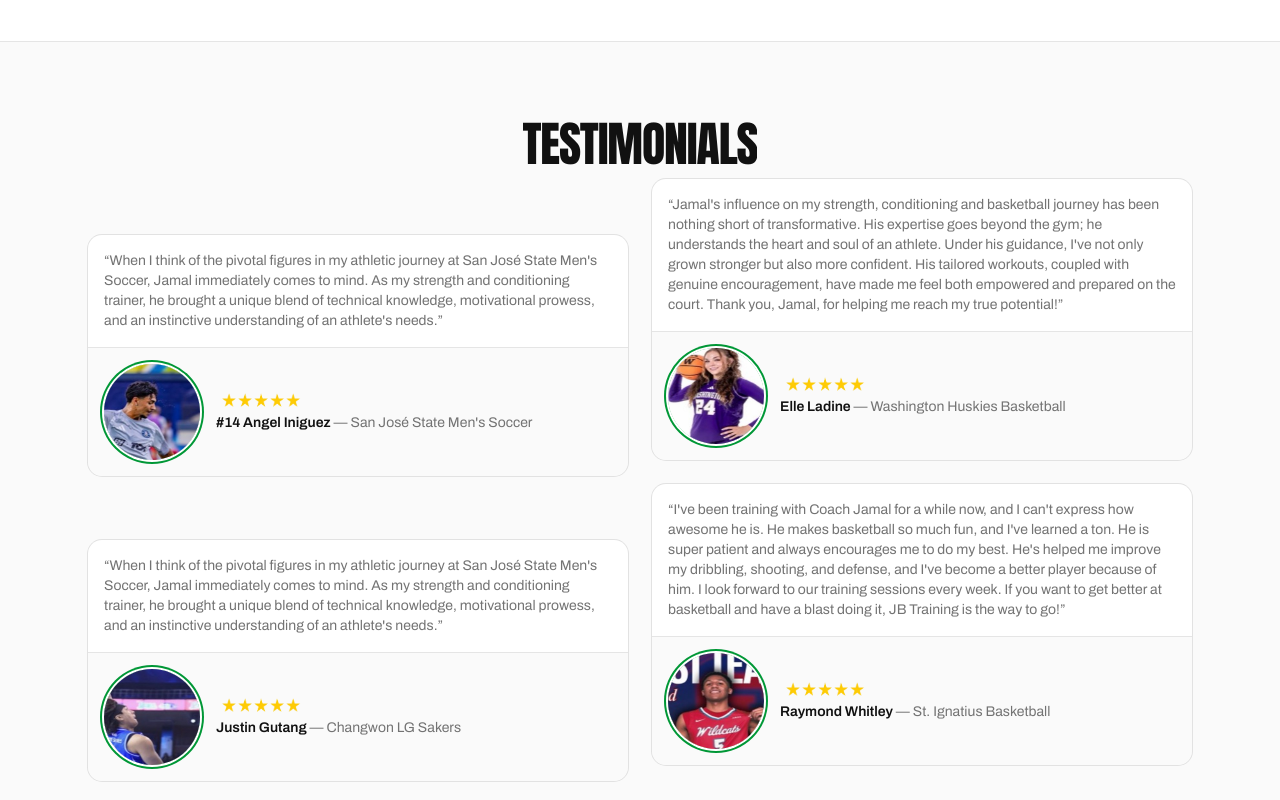
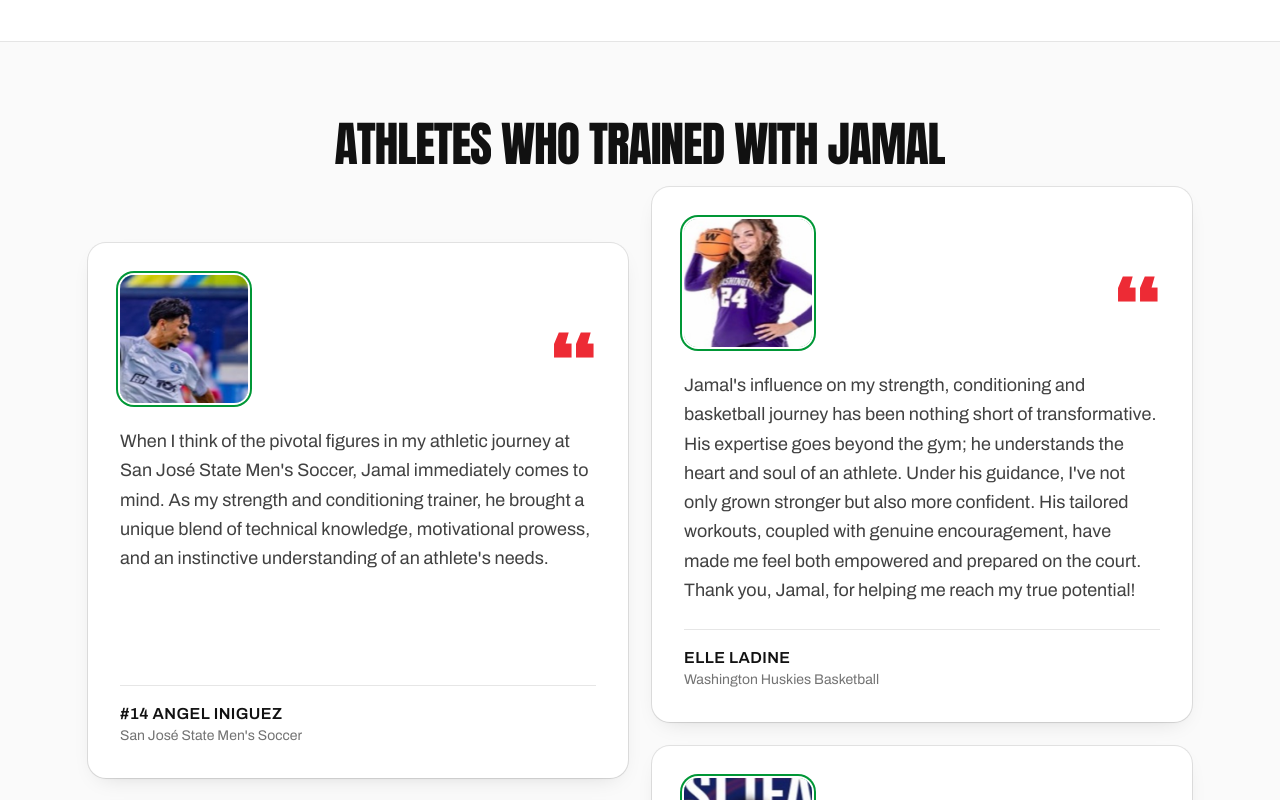
Before and after one commit to arihantchoudhary/jbtraining, a Next.js app in the folder apps/web/: page / in a window 1280 px wide. Shown: the part 4200-5000 px from the top of the page. Built offline with nearby package versions, Linux system fonts and the light colour scheme; no server answers.

Commit message:
style(design): FINDING-002 — testimonials as photo-forward cards, drop star strip
Co-Authored-By: Claude Opus 5.5 <noreply@anthropic.com>

```diff
--- a/apps/web/src/components/site/testimonials.tsx
+++ b/apps/web/src/components/site/testimonials.tsx
@@ -1,5 +1,4 @@
 import Image from "next/image";
-import { Card, CardContent, CardFooter } from "@/components/ui/card";
 import { Reveal } from "@/components/site/reveal";
 import { testimonials } from "@/lib/site-content";
 
@@ -7,45 +6,41 @@ export function Testimonials() {
   return (
     <section className="border-y bg-zinc-50 dark:bg-zinc-950">
       <div className="mx-auto max-w-6xl px-6 py-20">
-        <h2 data-split="scroll" className="text-center font-display text-4xl leading-[0.95] tracking-tight uppercase sm:text-5xl">
-          Testimonials
+        <h2 data-split="scroll" className="text-center font-display text-4xl leading-[0.95] tracking-tight text-balance uppercase sm:text-5xl">
+          Athletes who trained with Jamal
         </h2>
-        <div className="mt-10 grid gap-6 sm:grid-cols-2">
+        <ul className="mt-12 grid gap-6 sm:grid-cols-2">
           {testimonials.map((t, i) => (
-            <div key={t.name} data-parallax={i % 2 ? 28 : -28}>
-            <Reveal delay={i * 60}>
-              <Card>
-                <CardContent>
-                  <p className="text-muted-foreground">&ldquo;{t.quote}&rdquo;</p>
-                </CardContent>
-                <CardFooter className="items-center gap-4">
-                  <Image
-                    src={t.photo}
-                    alt={t.name}
-                    width={96}
-                    height={96}
-                    className="size-20 shrink-0 rounded-full object-cover ring-2 ring-brand-green ring-offset-2 ring-offset-card sm:size-24"
-                  />
-                  <div>
+            <li key={t.name} data-parallax={i % 2 ? 28 : -28}>
+              <Reveal delay={i * 80} className="h-full">
+                <figure className="flex h-full flex-col rounded-2xl bg-background p-6 shadow-[0_1px_2px_rgb(0_0_0/0.04),0_8px_24px_-12px_rgb(0_0_0/0.18)] ring-1 ring-foreground/10 sm:p-8">
+                  <div className="flex items-end justify-between gap-4">
+                    {/* Source photos are 300px; 128px keeps them sharp on 2x screens. */}
                     <Image
-                      src="/images/stars.webp"
-                      alt="5 stars"
-                      width={90}
-                      height={17}
+                      src={t.photo}
+                      alt={t.name}
+                      width={128}
+                      height={128}
+                      quality={90}
+                      sizes="128px"
+                      className="size-28 rounded-xl object-cover ring-2 ring-brand-green ring-offset-2 ring-offset-background sm:size-32"
                     />
-                    <p className="mt-1 text-sm font-semibold">
-                      {t.name}{" "}
-                      <span className="font-normal text-muted-foreground">
-                        — {t.affiliation}
-                      </span>
-                    </p>
+                    <span aria-hidden="true" className="font-display text-8xl leading-[0.6] text-primary">
+                      &ldquo;
+                    </span>
                   </div>
-                </CardFooter>
-              </Card>
-            </Reveal>
-            </div>
+                  <blockquote className="mt-6 flex-1 text-base leading-relaxed text-foreground/80 sm:text-lg">
+                    {t.quote}
+                  </blockquote>
+                  <figcaption className="mt-6 border-t border-foreground/10 pt-4">
+                    <p className="font-semibold tracking-wide uppercase">{t.name}</p>
+                    <p className="text-sm text-muted-foreground">{t.affiliation}</p>
+                  </figcaption>
+                </figure>
+              </Reveal>
+            </li>
           ))}
-        </div>
+        </ul>
       </div>
     </section>
   );
```
